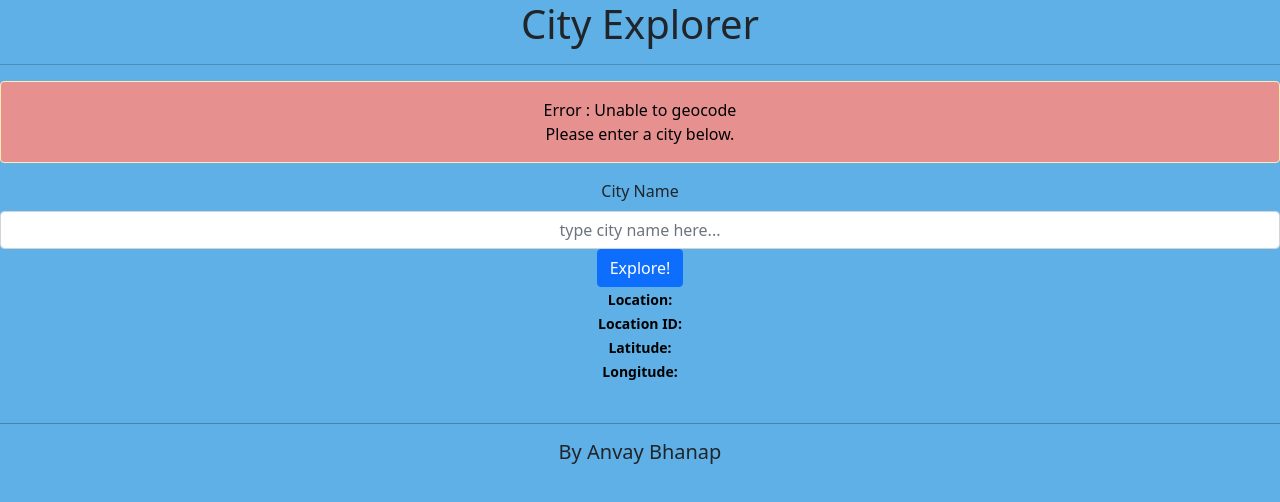
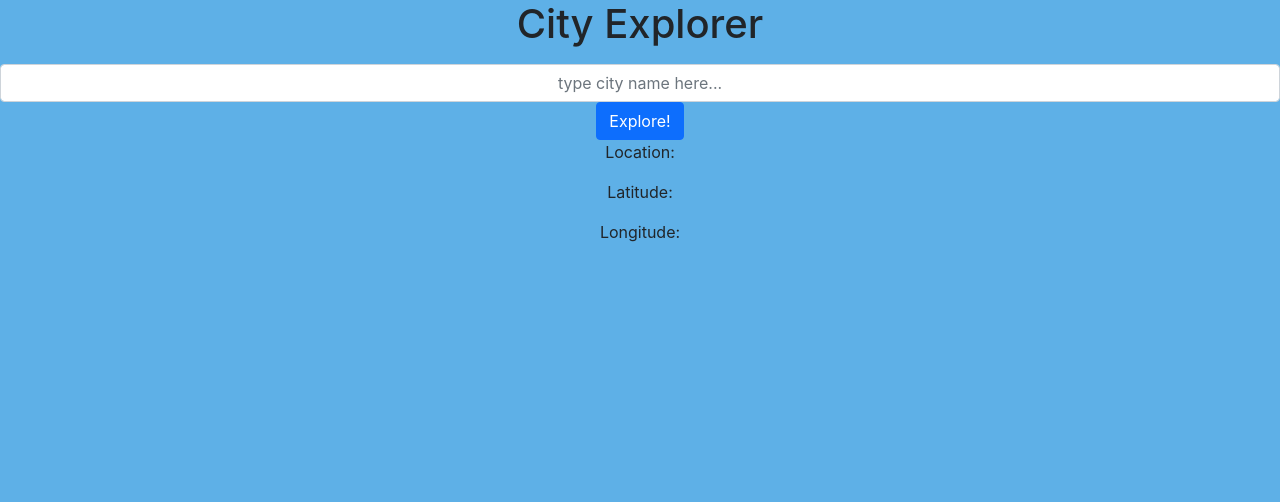
Before and after one commit to AnvayB/city-explorer, a React (Create React App) app: page / in a window 1280 px wide. Shown: the top 502 px of the page. Built offline with nearby package versions, Linux system fonts and the light colour scheme.

Commit message:
completed rendering

```diff
--- a/src/App.js
+++ b/src/App.js
@@ -1,79 +1,15 @@
 import React from 'react';
-import axios from 'axios';
-import Form from 'react-bootstrap/Form';
-import Button from 'react-bootstrap/Button';
+import Main from './Main.js';
 import './App.css';
-import Alert from 'react-bootstrap/Alert';
-
 
 class App extends React.Component {
-  constructor(props) {
-    super(props);
-    this.state = {
-      searchQuery: '',
-      location: {},
-      map: '',
-      errorAlert: true,
-    }
+  render() {
+    return (
+      <>
+        <Main />
+      </>
+    )
   }
-
-  getLocation = async(e) => {
-    e.preventDefault(); //stops form from reloading and clearing inputs
-    try {
-      const API = `https://us1.locationiq.com/v1/search.php?key=${process.env.REACT_APP_CITY_EXPLORER}&q=${this.state.searchQuery}&format=json`;
-    const response = await axios.get(API);
-    console.log('LOCATION IQ DATA:', response);
-    this.setState({ location: response.data[0]});
-
-
-    const MAP = `https://maps.locationiq.com/v3/staticmap?key=${process.env.REACT_APP_CITY_EXPLORER}&center=${this.state.location.lat},${this.state.location.lon}&zoom=13`;
-    const respond = await axios.get(MAP);
-    console.log(this.state.map);
-    this.setState({ map: respond.config.url});
-    this.setState({ errorAlert: false})
-    }
-    catch (error) {
-      this.setState({errors: error.response.status, errorAlert: true, map: '', location: {}})
-    }
-  }
-
-
-  render () {
-    return (
-      <div>
-        <h1>City Explorer</h1>
-        <hr />
-
-        <Alert className = "alert" show={this.state.errorAlert} variant="warning">
-          Error {this.state.errors}: Unable to geocode <br />
-          Please enter a city below.
-        </Alert>
-
-
-        <Form onSubmit = {this.getLocation}>
-          <Form.Group>
-            <Form.Label>City Name</Form.Label>
-            <Form.Control id = "form" onChange = {(e) => this.setState({ searchQuery: e.target.value})} placeholder = "type city name here..." type="text" />
-            <Button variant="primary" type="submit">
-              Explore!
-            </Button>
-            <Form.Text className = "text">
-            <br />
-            Location: {this.state.location.display_name} <br />
-            Location ID: {this.state.location.place_id} <br />
-            Latitude: {this.state.location.lat} <br />
-            Longitude: {this.state.location.lon} <br />
-            <img src = {this.state.map} alt=""/>
-            <hr />
-            </Form.Text>
-          </Form.Group>
-        </Form>
-
-
-
-      </div>
-    )
-  }s
 }
 
 export default App;
--- /dev/null
+++ b/src/CitySearch.js
@@ -0,0 +1,32 @@
+import React from 'react';
+import {Form, Button} from 'react-bootstrap';
+
+class CitySearch extends React.Component {
+
+  handleSubmit = (e) => {
+    e.preventDefault();
+    this.props.submitLocation();
+  }
+
+  render() {
+    return (
+      <>
+      {/* <Alert className = "alert" show={this.state.errorAlert} variant="warning">
+           Error {this.state.errors}: Unable to geocode <br />
+           Please enter a city below.
+      </Alert> */}
+      <div className="city-form">
+      <Form onSubmit={this.handleSubmit}>
+        <Form.Group>
+          <Form.Label><h1>City Explorer</h1></Form.Label>
+          <Form.Control type="text" placeholder="type city name here..." onChange={this.props.updateCity}/>
+        </Form.Group>
+        <Button onClick={this.handleSubmit}>Explore!</Button>
+      </Form>
+    </div>
+    </>
+    )
+  }
+}
+
+export default CitySearch;
--- /dev/null
+++ b/src/Location.js
@@ -0,0 +1,21 @@
+import React from 'react';
+
+class Location extends React.Component {
+  render() {
+    return (
+      <div className="location-data">
+        <p>Location: {this.props.locationData.display_name}</p>
+        <p>Latitude: {this.props.locationData.lat}</p>
+        <p>Longitude: {this.props.locationData.lon}</p>
+        {this.props.showMap && <img alt="map" src={this.props.mapSrc} />}
+        {/* Location: {this.state.location.display_name} <br />
+        Location ID: {this.state.location.place_id} <br />
+        Latitude: {this.state.location.lat} <br />
+        Longitude: {this.state.location.lon} <br />
+        <img src = {this.state.map} alt=""/> */}
+      </div>
+    );
+  }
+}
+
+export default Location;
--- /dev/null
+++ b/src/Main.js
@@ -0,0 +1,89 @@
+import React from 'react';
+import axios from 'axios';
+import Movies from './Movies';
+import CitySearch from './CitySearch';
+import Location from './Location.js'
+import Weather from './Weather';
+
+
+class Main extends React.Component {
+  constructor(props) {
+    super(props);
+    this.state = {
+      searchQuery: '',
+      locationData: {},
+      showMap: false,
+      mapSrc: null,
+      forecastData: [],
+      errorAlert: false,
+      movieData: [],
+    }
+  }
+
+  getLocation = async () => {
+    try {
+      const API = `https://us1.locationiq.com/v1/search.php?key=${process.env.REACT_APP_LOCATIONIQ_API_KEY}&q=${this.state.searchQuery}&format=json`;
+      const response = await axios.get(API);
+      this.setState({
+        locationData: response.data[0],
+        showMap: true,
+        mapSrc: `https://maps.locationiq.com/v3/staticmap?key=${process.env.REACT_APP_LOCATIONIQ_API_KEY}&center=${response.data[0].lat},${response.data[0].lon}&zoom=16&size=1000x1000`,
+      });
+    } catch (error) {
+      alert(error);
+    }
+  }
+
+  getWeather = async () => {
+    try {
+      const weatherQuery = `https://city-explorer-anvay.herokuapp.com/weather?searchQuery=${this.state.searchQuery}`;
+      const weatherResponse = await axios.get(weatherQuery);
+
+      this.setState({
+        forecastData: weatherResponse.data,
+      });
+    } catch(error) {
+      alert(error);
+    }
+  }
+
+  getMovies = async () => {
+    try {
+      const movieQuery = `https://city-explorer-anvay.herokuapp.com/movies?searchQuery=${this.state.searchQuery}`;
+      const movieResponse = await axios.get(movieQuery);
+
+      this.setState({
+        movieData: movieResponse.data,
+      });
+    } catch(error) {
+      alert(error);
+    }
+  }
+
+  updateCity = (e) => {
+    this.setState({ searchQuery: e.target.value });
+  }
+
+  submitLocation = async () => {
+    this.getLocation();
+    this.getWeather();
+    this.getMovies();
+  }
+
+  render() {
+    return (
+      <>
+        <CitySearch submitLocation={this.submitLocation} updateCity={this.updateCity} />
+        <Location
+          locationData={this.state.locationData}
+          showMap={this.state.showMap}
+          mapSrc={this.state.mapSrc}
+        />
+        <Weather forecastData={this.state.forecastData} />
+        <Movies movieData={this.state.movieData} />
+      </>
+    );
+  }
+}
+
+export default Main;
--- /dev/null
+++ b/src/Movies.js
@@ -0,0 +1,28 @@
+import React from 'react';
+import {Card} from 'react-bootstrap';
+
+class Movies extends React.Component {
+  render() {
+    return (
+      <div className="movies-list">
+        {this.props.movieData.map( (value) =>
+          <>
+            <Card style={{width:'30%', display: "flex", justifyContent: "center", alignItems: "center"}}>
+              <img src={value.image_URL} alt="" ></img>
+              <Card.Title>{value.title}</Card.Title>
+              <Card.Body>
+                <p>Release Date: {value.releasedOn}</p>
+                <p>Popularity: {value.popularity}</p>
+                <p>Overview: {value.overview}</p>
+                <p>Average Votes: {value.avgVotes}</p>
+                <p>Total Votes: {value.totalVotes}</p>
+              </Card.Body>
+            </Card>
+          </>
+        )}
+      </div>
+    );
+  }
+}
+
+export default Movies;
--- /dev/null
+++ b/src/Weather.css
@@ -0,0 +1,3 @@
+.forecast-list {
+  border: dotted black;
+}
--- /dev/null
+++ b/src/Weather.js
@@ -0,0 +1,20 @@
+import React from 'react';
+import './Weather.css';
+
+
+class Weather extends React.Component {
+  render() {
+    return (
+      <>
+        {this.props.forecastData.map( (value) =>
+          <div className="forecast-list"  >
+            <p>Date: {value.date}</p>
+            <p>{value.description}</p>
+          </div>
+        )}
+      </>
+    );
+  }
+}
+
+export default Weather;
--- /dev/null
+++ b/src/index.css
@@ -0,0 +1,13 @@
+body {
+  margin: 0;
+  font-family: -apple-system, BlinkMacSystemFont, 'Segoe UI', 'Roboto', 'Oxygen',
+    'Ubuntu', 'Cantarell', 'Fira Sans', 'Droid Sans', 'Helvetica Neue',
+    sans-serif;
+  -webkit-font-smoothing: antialiased;
+  -moz-osx-font-smoothing: grayscale;
+}
+
+code {
+  font-family: source-code-pro, Menlo, Monaco, Consolas, 'Courier New',
+    monospace;
+}
--- a/src/index.js
+++ b/src/index.js
@@ -2,13 +2,12 @@ import React from 'react';
 import ReactDOM from 'react-dom';
 import 'bootstrap/dist/css/bootstrap.min.css';
 import App from './App';
-import Footer from './Footer';
+import './index.css';
 
 
 ReactDOM.render(
   <React.StrictMode>
     <App />
-    <Footer />
   </React.StrictMode>,
   document.getElementById('root')
 );
```
Also changed, not shown: src/App.css (line endings or trailing spaces), 1 other file (tests, documents, lock files or other folders).
